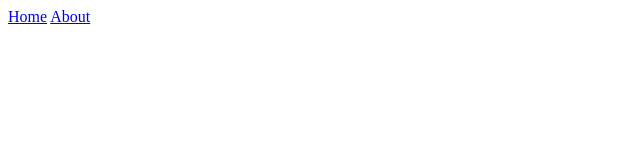
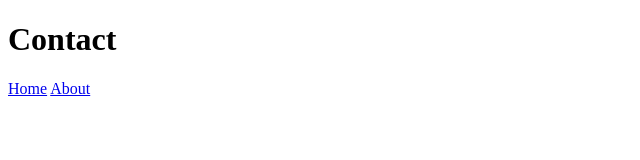
Before and after one commit to OTR-org/TravTech, a plain HTML site: page Contact.html in a window 1280 px wide. Shown: the whole page, without its empty margins (0-640 px from the left). Drawn offline with Linux system fonts and the light colour scheme.

Commit message:
commit 1

```diff
--- a/Contact.html
+++ b/Contact.html
@@ -6,6 +6,8 @@
 	<title>Contact</title>
 </head>
 <body>
+
+	<h1>Contact</h1>
 <a href="Index.html">Home</a>
 <a href="About.html">About</a>
 </body>
```
Also changed, not shown: About.html (+2 -0 lines), Index.html (+3 -3 lines).
